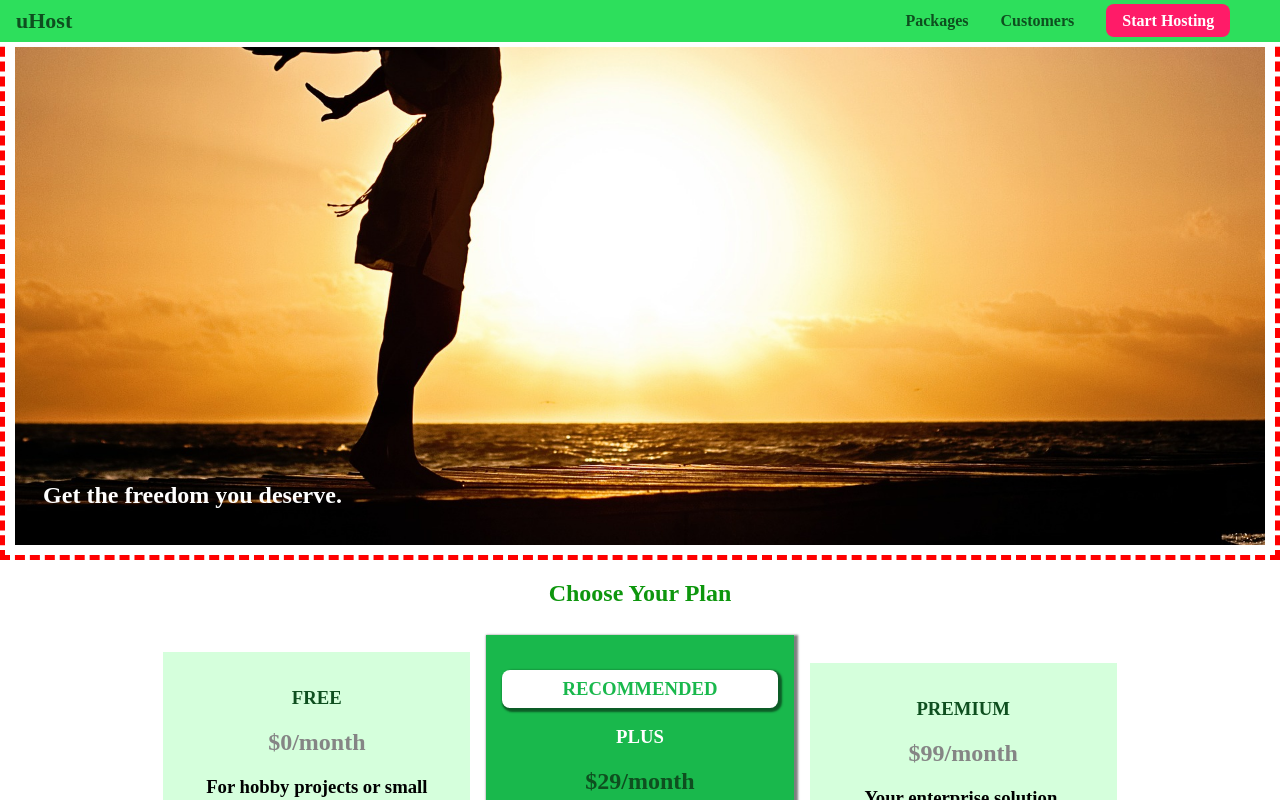
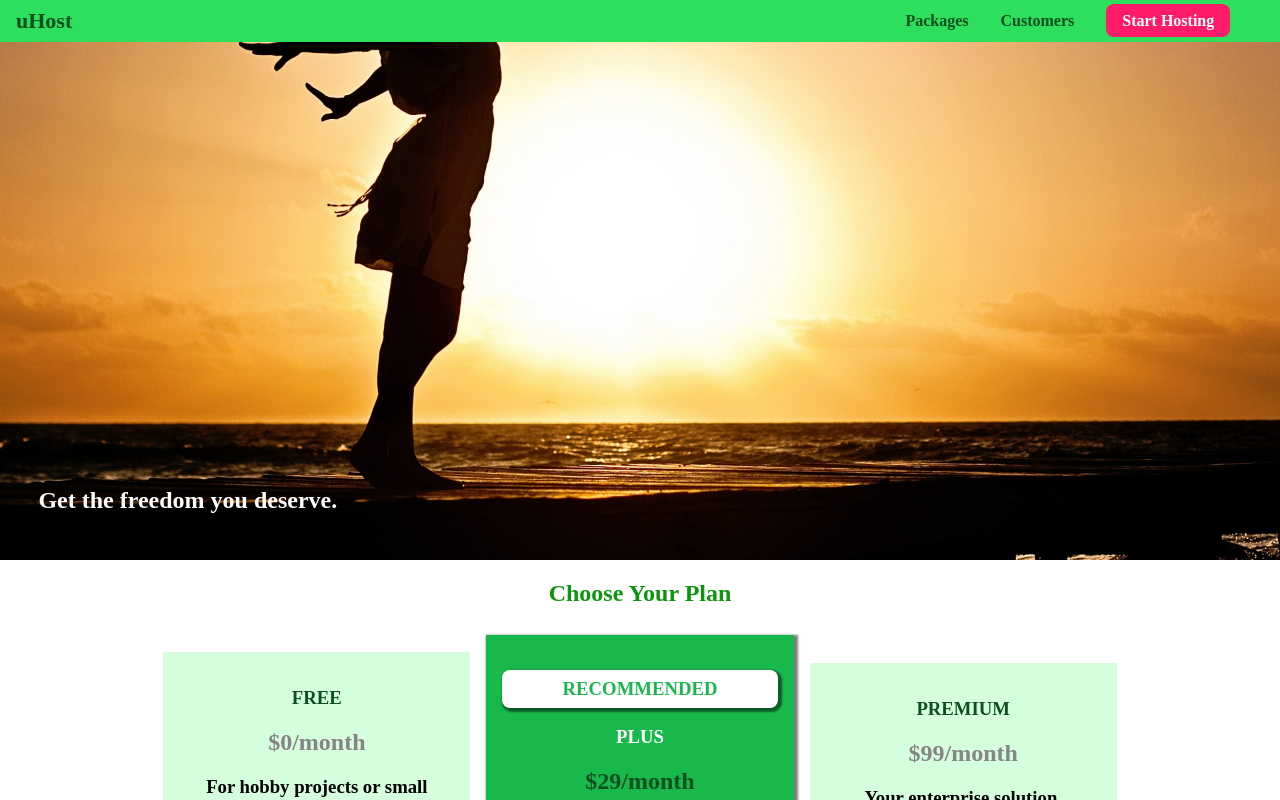
Before and after one commit to butterbeetle/css-practice, a React (Create React App) app: page / in a window 1280 px wide. Shown: the top 800 px of the page. Built offline with nearby package versions, Linux system fonts and the light colour scheme.

Commit message:
[30] background 축약

```diff
--- a/src/App.module.css
+++ b/src/App.module.css
@@ -1,15 +1,16 @@
 .productOverview {
-  /* background: url("./Images/freedom.jpg"); */
-  background-image: url("./Images/freedom.jpg");
+  background: url("./Images/freedom.jpg") left 10% bottom 20% / cover no-repeat
+    border-box;
+  /* background-image: url("./Images/freedom.jpg");
   background-size: cover;
-  background-position: left 10% bottom 20%;
-  background-repeat: no-repeat;
+  background-position: left 10% bottom 20%; */
+  /* background-repeat: no-repeat;
   background-origin: border-box;
-  background-clip: content-box;
+  background-clip: content-box; */
   width: 100%;
   height: 528px;
   padding: 10px;
-  border: 5px dashed red;
+  /* border: 5px dashed red; */
   position: relative;
 }
 
```
